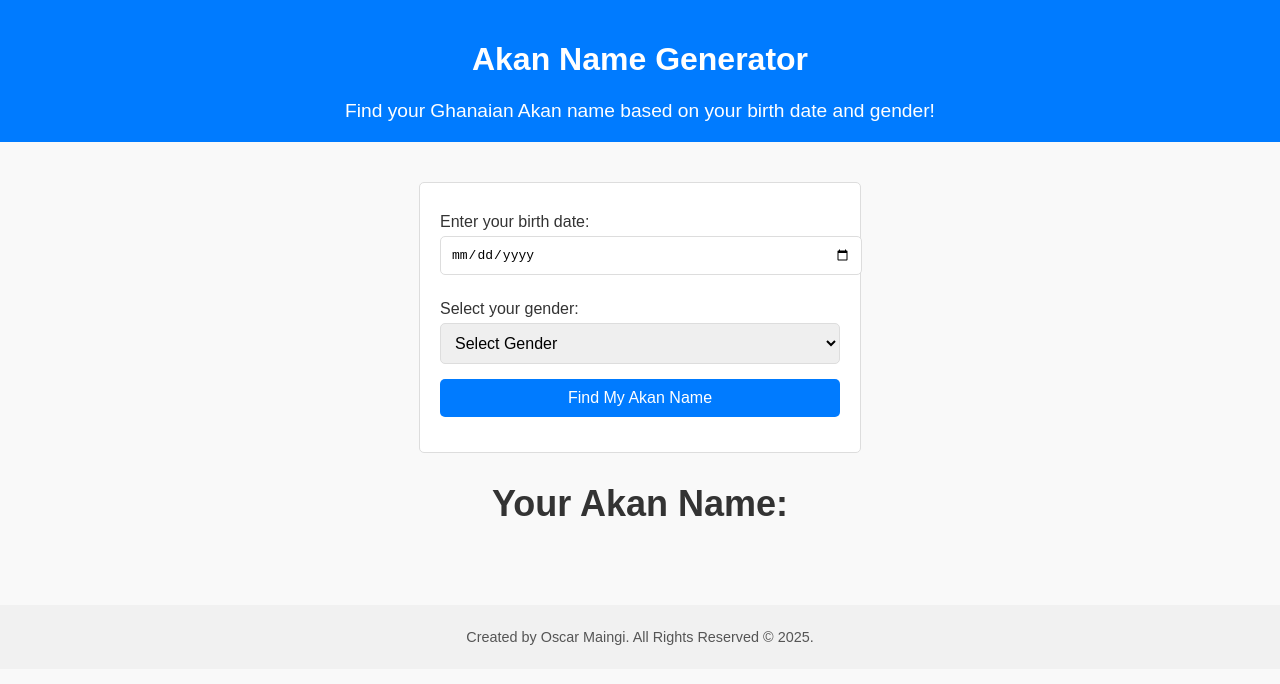
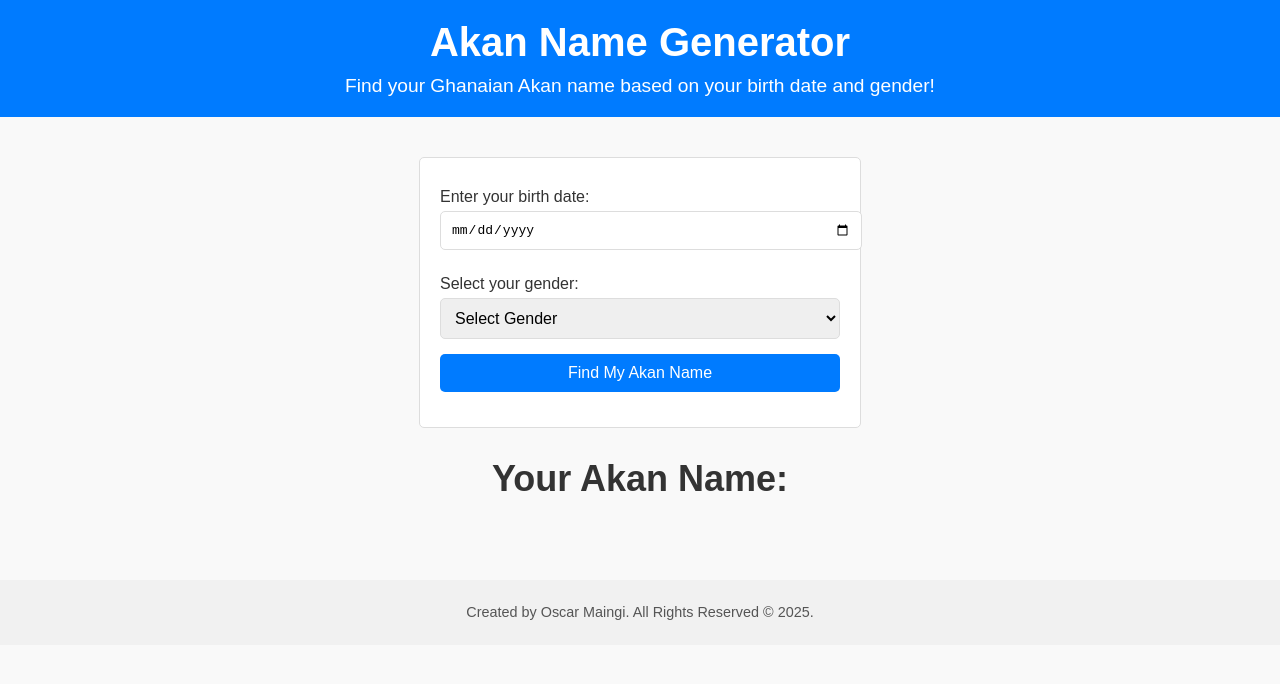
Before and after one commit to TechTinke/OscarProject, a plain HTML site: page index.html in a window 1280 px wide. Drawn offline with Linux system fonts and the light colour scheme; files that its build step writes are made by us from their sources.

Commit message:
add the css file

```diff
--- a/styles/styles.css
+++ b/styles/styles.css
@@ -13,7 +13,7 @@ header {
   padding: 20px 0;
 }
 
-heaer h1 {
+header h1 {
   margin: 0;
   font-size: 2.5em;
 }
```
